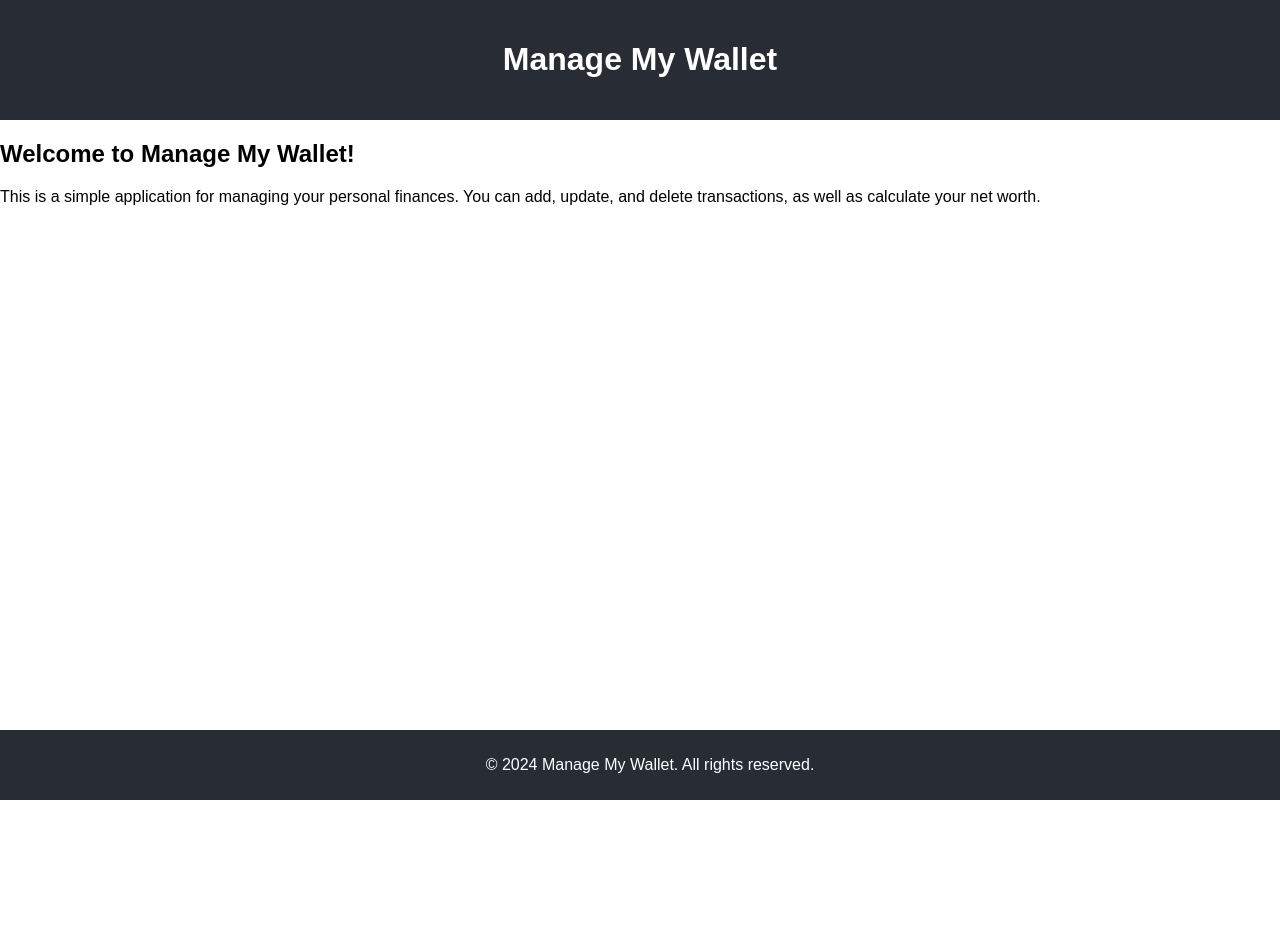
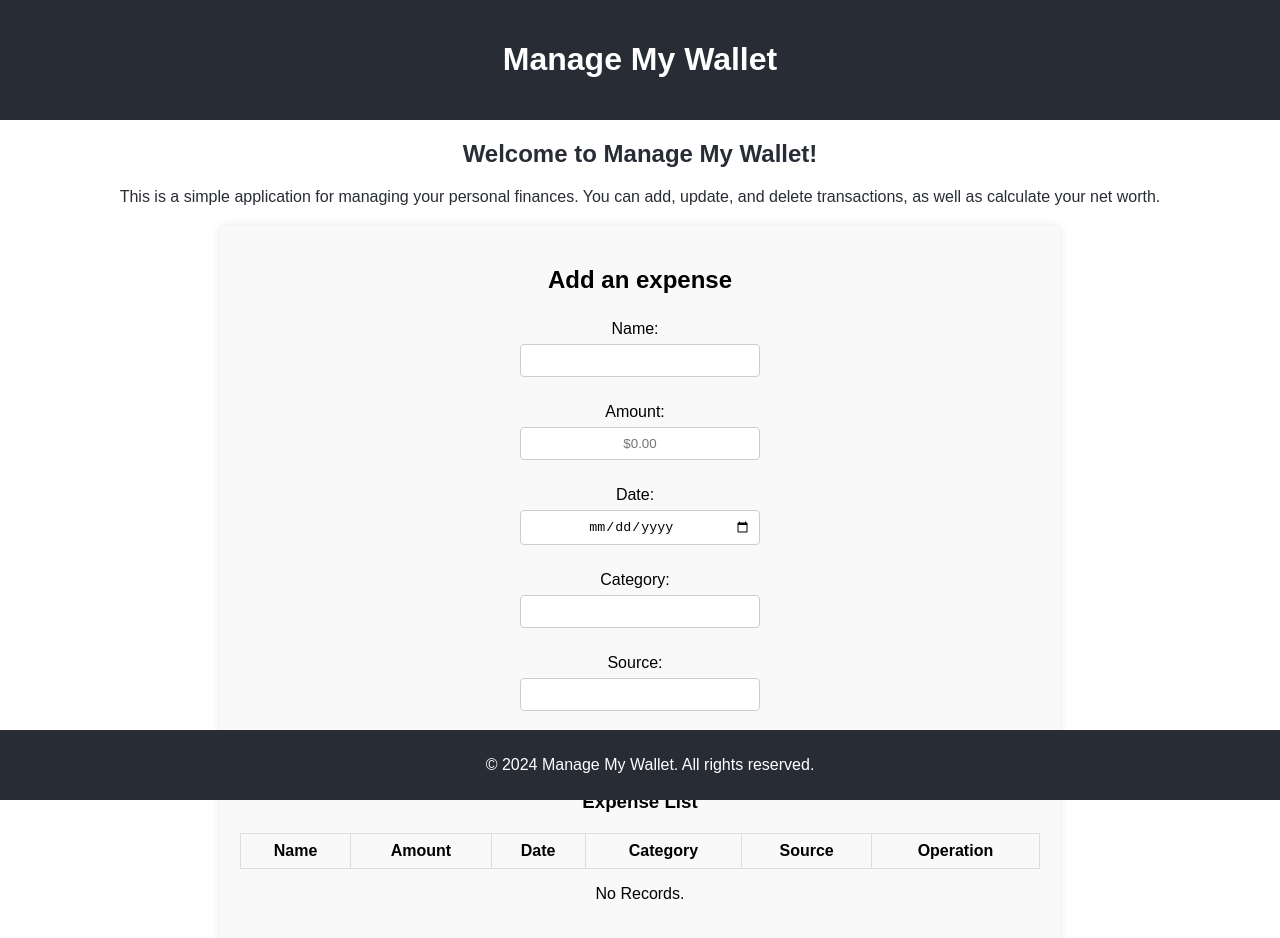
Before and after one commit to onetrue-6657/manage-my-wallet, a React (Create React App) app in the folder manage-my-wallet/: page / in a window 1280 px wide. Shown: the top 938 px of the page. Before the commit the page ends 800 px from the top, so only its background shows below. Built offline with nearby package versions, Linux system fonts and the light colour scheme.

Commit message:
Added Input Records and Expense List

```diff
--- a/manage-my-wallet/package.json
+++ b/manage-my-wallet/package.json
@@ -8,6 +8,7 @@
     "@testing-library/user-event": "^13.5.0",
     "react": "^18.3.1",
     "react-dom": "^18.3.1",
+    "react-number-format": "^5.4.2",
     "react-scripts": "5.0.1",
     "web-vitals": "^2.1.4"
   },
--- a/manage-my-wallet/src/App.js
+++ b/manage-my-wallet/src/App.js
@@ -1,7 +1,7 @@
-import logo from "./logo.svg";
 import React from "react";
 import Header from "./components/Header";
 import Footer from "./components/Footer";
+import Add from "./components/Add";
 import "./styles/App.css";
 
 function App() {
@@ -9,12 +9,15 @@ function App() {
     <div>
       <Header />
       <main>
-        <h2>Welcome to Manage My Wallet!</h2>
-        <p>
-          This is a simple application for managing your personal finances. You
-          can add, update, and delete transactions, as well as calculate your
-          net worth.
-        </p>
+        <div class="intro">
+          <h2>Welcome to Manage My Wallet!</h2>
+          <p>
+            This is a simple application for managing your personal finances.
+            You can add, update, and delete transactions, as well as calculate
+            your net worth.
+          </p>
+        </div>
+        <Add />
       </main>
       <Footer />
     </div>
--- /dev/null
+++ b/manage-my-wallet/src/components/Add.js
@@ -0,0 +1,136 @@
+import React, { useState } from "react";
+import { NumericFormat } from "react-number-format";
+
+const AddExpense = () => {
+  const [expense, setExpense] = useState({
+    name: "",
+    amount: "",
+    date: "",
+    category: "",
+    source: "",
+  });
+
+  const [expensesList, setExpensesList] = useState([]);
+
+  const handleChange = (e) => {
+    const { name, value } = e.target;
+    setExpense((prevExpense) => ({
+      ...prevExpense,
+      [name]: value,
+    }));
+  };
+
+  const handleSumbit = (e) => {
+    e.preventDefault();
+    setExpensesList((prevList) => [...prevList, expense]);
+
+    setExpense({
+      name: "",
+      amount: "",
+      category: "",
+      source: "",
+      date: "",
+    });
+  };
+
+  const handleRemove = (index) => {
+    setExpensesList((prevList) => prevList.filter((_, i) => i !== index));
+  };
+
+  return (
+    <div className="add">
+      <h2>Add an expense</h2>
+      <form onSubmit={handleSumbit}>
+        <div className="form-group">
+          <label>Name: </label>
+          <input
+            type="text"
+            name="name"
+            value={expense.name}
+            onChange={handleChange}
+            required
+          />
+        </div>
+        <div className="form-group">
+          <label>Amount: </label>
+          <NumericFormat
+            id="amount"
+            name="amount"
+            className="amount-input"
+            prefix="$"
+            thousandSeparator={true}
+            decimalScale={2}
+            fixedDecimalScale={true}
+            allowNegative={false}
+            placeholder="$0.00"
+          />
+        </div>
+        <div className="form-group">
+          <label>Date: </label>
+          <input
+            type="date"
+            name="date"
+            value={expense.date}
+            onChange={handleChange}
+            required
+          />
+        </div>
+        <div className="form-group">
+          <label>Category: </label>
+          <input
+            type="text"
+            name="category"
+            value={expense.category}
+            onChange={handleChange}
+            required
+          />
+        </div>
+        <div className="form-group">
+          <label>Source: </label>
+          <input
+            type="text"
+            name="source"
+            value={expense.source}
+            onChange={handleChange}
+            required
+          />
+        </div>
+        <div className="submit-button">
+          <button type="submit">Submit</button>
+        </div>
+      </form>
+
+      <h3>Expense List</h3>
+      <table>
+        <thead>
+          <tr>
+            <th>Name</th>
+            <th>Amount</th>
+            <th>Date</th>
+            <th>Category</th>
+            <th>Source</th>
+            <th>Operation</th>
+          </tr>
+        </thead>
+        <tbody>
+          {expensesList.map((item, index) => (
+            <tr key={index}>
+              <td>{item.name}</td>
+              <td>{item.amount}</td>
+              <td>{item.date}</td>
+              <td>{item.category}</td>
+              <td>{item.source}</td>
+              <td>
+                <button onClick={() => handleRemove(index)}>Remove</button>
+              </td>
+            </tr>
+          ))}
+        </tbody>
+      </table>
+
+      {expensesList.length === 0 && <p>No Records.</p>}
+    </div>
+  );
+};
+
+export default AddExpense;
--- a/manage-my-wallet/src/styles/App.css
+++ b/manage-my-wallet/src/styles/App.css
@@ -1,8 +1,12 @@
+/* Body */
+
 body {
   font-family: Arial, Helvetica, sans-serif;
   margin: 0;
   padding: 0;
 }
+
+/* Header */
 
 header {
   background-color: #282c34;
@@ -10,6 +14,8 @@ header {
   padding: 20px;
   text-align: center;
 }
+
+/* Footer */
 
 footer {
   background-color: #282c34;
@@ -20,3 +26,85 @@ footer {
   bottom: 0;
   width: 100%;
 }
+
+/* Intro */
+
+.intro {
+  color: #282c34;
+  background-color: white;
+  text-align: center;
+}
+
+/* Add */
+
+.add {
+  background-color: #f9f9f9;
+  padding: 20px;
+  border-radius: 5px;
+  box-shadow: 0 0 10px rgba(0, 0, 0, 0.1);
+  max-width: 800px;
+  margin: 20px auto;
+  padding-bottom: 150px;
+}
+
+.add h2 {
+  text-align: center;
+}
+
+.add form {
+  display: flex;
+  flex-direction: column;
+}
+
+.add label {
+  text-align: center;
+  margin-right: 10px;
+  display: inline-block;
+  line-height: 30px;
+}
+
+.add input {
+  margin: 0;
+  padding: 8px;
+  border: 1px solid #ccc;
+  border-radius: 4px;
+  width: 30%;
+  box-sizing: border-box;
+  text-align: center;
+}
+
+.add h3 {
+  text-align: center;
+}
+
+.add table {
+  text-align: center;
+  width: 100%;
+  border-collapse: collapse;
+  margin-top: 20px;
+}
+
+.add th,
+td {
+  border: 1px solid #ddd;
+  padding: 8px;
+  text-align: center;
+}
+
+.add p {
+  text-align: center;
+}
+
+.form-group {
+  display: flex;
+  justify-content: center;
+  align-items: center;
+  flex-direction: column;
+  margin-bottom: 20px;
+}
+
+.submit-button {
+  display: flex;
+  justify-content: center;
+  padding: 10px;
+}
```
Also changed, not shown: manage-my-wallet/src/logo.svg (deleted), 1 other file (tests, documents, lock files or other folders).
